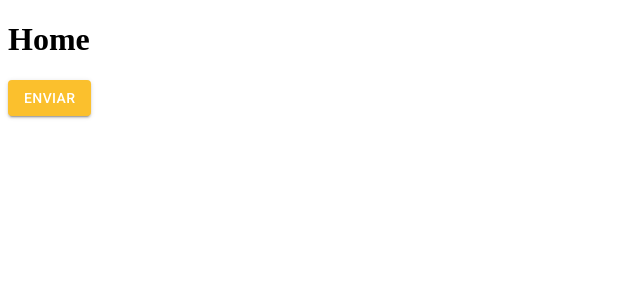
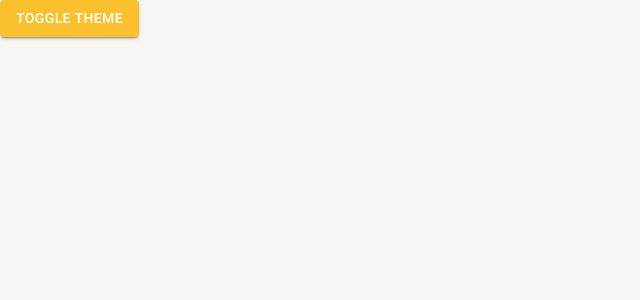
Before and after one commit to Renanmdr/react-materialUI-typescript, a React (Vite) app: page / in a window 1280 px wide. Shown: the top 300 px of the page, without its empty margins (0-640 px from the left). Built offline with nearby package versions, Linux system fonts and the light colour scheme.

Commit message:
feat: added dark theme and theme toggle

```diff
--- a/index.html
+++ b/index.html
@@ -14,7 +14,7 @@
     />
     <title>Vite + React + TS</title>
   </head>
-  <body>
+  <body style="margin: 0; padding: 0">
     <div id="root"></div>
     <script type="module" src="/src/main.tsx"></script>
   </body>
--- a/src/pages/Home.tsx
+++ b/src/pages/Home.tsx
@@ -1,10 +1,10 @@
-import { Button } from "@mui/material"
+
 
 export const Home = () => {
     return (
         <>
           <h1>Home</h1>
-          <Button variant="contained" color="primary">Enviar</Button>
+
         </>
     )
 }
--- a/src/routes/index.tsx
+++ b/src/routes/index.tsx
@@ -1,11 +1,16 @@
 import {BrowserRouter, Navigate, Route, Routes} from 'react-router-dom'
-import { Home } from '../pages/Home'
+//import { Home } from '../pages/Home'
+import { Button } from '@mui/material'
+import { useAppThemeContext } from '../shared/contexts'
+
 
 export const AppRoutes = () => {
+  const { toggleTheme } = useAppThemeContext()
+
     return (
         <BrowserRouter>
           <Routes>
-            <Route path='/' element={<Home  />} />
+            <Route path='/' element={<Button variant="contained" color="primary" onClick={toggleTheme}>Toggle theme</Button>} />
             <Route path='*' element={<Navigate to={'/'}/>} />
           </Routes>
         </BrowserRouter>
--- /dev/null
+++ b/src/shared/contexts/ThemeContext.tsx
@@ -0,0 +1,41 @@
+import { createContext, useCallback, useContext, useMemo, useState } from "react";
+import { DarkTheme, LightTheme} from "../themes";
+import { Box, ThemeProvider } from "@mui/material";
+
+interface IThemeContextData {
+    themeName: 'light' | 'dark'
+    toggleTheme: () => void
+}
+
+const ThemeContext = createContext({} as IThemeContextData)
+
+interface IThemeProviderProps {
+    children: React.ReactNode
+}
+
+export const useAppThemeContext = () => {
+   return useContext(ThemeContext)
+}
+
+export const AppThemeProvider: React.FC<IThemeProviderProps> = ({children}) => {
+    const [themeName, setThemeName] = useState<'light' | 'dark'>('light')
+
+    const toggleTheme = useCallback(() => {
+        setThemeName(oldThemeName => oldThemeName === 'light' ? 'dark' : 'light')
+    },[])
+
+    const theme = useMemo(() => {
+        if(themeName === 'light') return LightTheme
+
+        return DarkTheme
+    }, [themeName])
+    return(
+        <ThemeContext.Provider value={{themeName, toggleTheme}}>
+            <ThemeProvider theme={theme}>
+                <Box width={'100vw'} height={'100vh'} bgcolor={theme.palette.background.default}>
+                 {children}
+                </Box>
+            </ThemeProvider>
+        </ThemeContext.Provider>
+    )
+}
--- a/src/shared/contexts/index.ts
+++ b/src/shared/contexts/index.ts
@@ -1 +1 @@
-export {}
+export * from './ThemeContext'
--- /dev/null
+++ b/src/shared/themes/Dark.ts
@@ -0,0 +1,23 @@
+import { createTheme } from '@mui/material'
+import { cyan, yellow } from '@mui/material/colors'
+
+ export const DarkTheme = createTheme({
+    palette: {
+        primary: {
+            main: yellow[700] ,
+            dark: yellow[800],
+            light: yellow[500],
+            contrastText: '#ffffff',
+        },
+        secondary: {
+            main: cyan[500] ,
+            dark: cyan[400],
+            light: cyan[300],
+            contrastText: '#ffffff',
+        },
+        background:{
+            paper: '#303134',
+            default: '#202124'
+        }
+    }
+ })
--- a/src/shared/themes/index.ts
+++ b/src/shared/themes/index.ts
@@ -1 +1,2 @@
 export * from './Light'
+export * from './Dark'
```
Also changed, not shown: src/App.tsx (+7 -4 lines).
